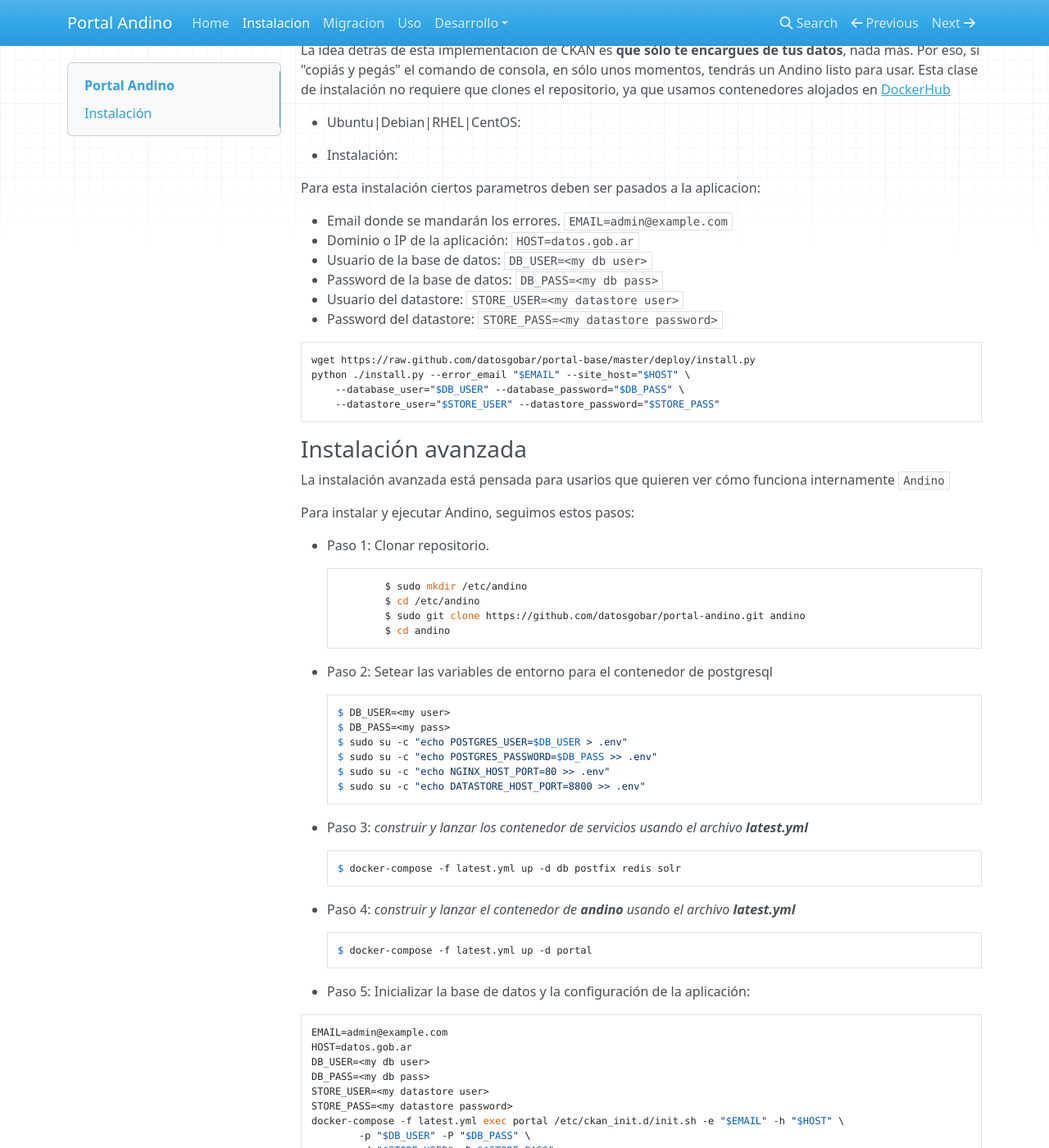
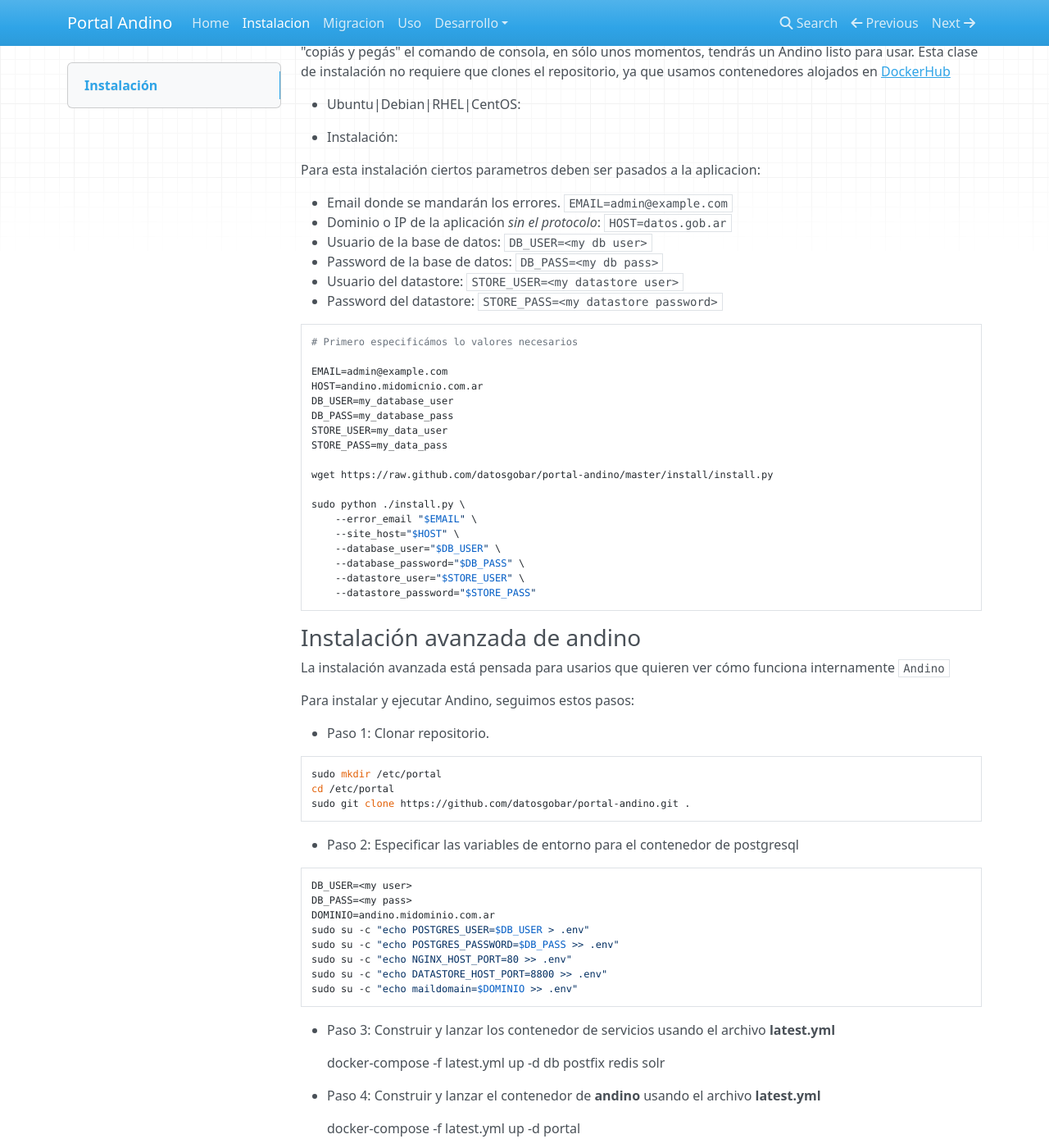
Before and after one commit to datosgobar/portal-andino, an MkDocs documentation site: the page built from docs/setup/install.md, in a window 1280 px wide and 1400 px high, scrolled down 479 px. Shown: the whole window at 82% size. Built offline with MkDocs 1.6.1, drawn with Linux system fonts in a browser that asks for light colours; nearby versions of some CDN libraries; old or Windows-style settings are respelled for this version of MkDocs; some of the changed text lies outside the part shown.

Commit message:
Actualizo la documentacion de instalacion
refs:#83

````diff
--- a/docs/setup/install.md
+++ b/docs/setup/install.md
@@ -9,10 +7,11 @@
 
 ### Dependencias
 
-+ DOCKER: [Guía de instalación](https://docs.docker.com/engine/installation).
-+ Docker Compose: [Guía de instalación](https://docs.docker.com/compose/install/)
+- DOCKER: [Guía de instalación](https://docs.docker.com/engine/installation).
+  - Versión mínima: `17.04.0+`
+- Docker Compose: [Guía de instalación](https://docs.docker.com/compose/install/)
 
-### Instalación simplificada
+### Instalación simplificada de andino
 
 La idea detrás de esta implementación de CKAN es **que sólo te encargues de tus datos**, nada más. Por eso, si "copiás y pegás" el comando de consola, en sólo unos momentos, tendrás un Andino listo para usar.
 Esta clase de instalación no requiere que clones el repositorio, ya que usamos contenedores alojados en [DockerHub](https://hub.docker.com/r/datosgobar)
@@ -24,20 +23,34 @@
 Para esta instalación ciertos parametros deben ser pasados a la aplicacion:
 
 + Email donde se mandarán los errores. `EMAIL=admin@example.com`
-+ Dominio o IP de la aplicación: `HOST=datos.gob.ar`
++ Dominio o IP de la aplicación _sin el protocolo_: `HOST=datos.gob.ar`
 + Usuario de la base de datos: `DB_USER=<my db user>`
 + Password de la base de datos: `DB_PASS=<my db pass>`
 + Usuario del datastore: `STORE_USER=<my datastore user>`
 + Password del datastore: `STORE_PASS=<my datastore password>`
 
 ```bash
-wget https://raw.github.com/datosgobar/portal-base/master/deploy/install.py
-python ./install.py --error_email "$EMAIL" --site_host="$HOST" \
-    --database_user="$DB_USER" --database_password="$DB_PASS" \
-    --datastore_user="$STORE_USER" --datastore_password="$STORE_PASS"
+# Primero especificámos lo valores necesarios
+
+EMAIL=admin@example.com
+HOST=andino.midomicnio.com.ar
+DB_USER=my_database_user
+DB_PASS=my_database_pass
+STORE_USER=my_data_user
+STORE_PASS=my_data_pass
+
+wget https://raw.github.com/datosgobar/portal-andino/master/install/install.py
+
+sudo python ./install.py \
+    --error_email "$EMAIL" \
+    --site_host="$HOST" \
+    --database_user="$DB_USER" \
+    --database_password="$DB_PASS" \
+    --datastore_user="$STORE_USER" \
+    --datastore_password="$STORE_PASS"
 ```
 
-### Instalación avanzada
+### Instalación avanzada de andino
 
 La instalación avanzada está pensada para usarios que quieren ver cómo funciona internamente `Andino`
 
@@ -45,28 +58,31 @@
 
 + Paso 1: Clonar repositorio.
 
-                $ sudo mkdir /etc/andino
-                $ cd /etc/andino
-                $ sudo git clone https://github.com/datosgobar/portal-andino.git andino
-                $ cd andino
+```bash
+sudo mkdir /etc/portal
+cd /etc/portal
+sudo git clone https://github.com/datosgobar/portal-andino.git .
+```
++ Paso 2: Especificar las variables de entorno para el contenedor de postgresql
 
-+ Paso 2: Setear las variables de entorno para el contenedor de postgresql
+```bash
+DB_USER=<my user>
+DB_PASS=<my pass>
+DOMINIO=andino.midominio.com.ar
+sudo su -c "echo POSTGRES_USER=$DB_USER > .env"
+sudo su -c "echo POSTGRES_PASSWORD=$DB_PASS >> .env"
+sudo su -c "echo NGINX_HOST_PORT=80 >> .env"
+sudo su -c "echo DATASTORE_HOST_PORT=8800 >> .env"
+sudo su -c "echo maildomain=$DOMINIO >> .env"
+```
 
-        $ DB_USER=<my user>
-        $ DB_PASS=<my pass>
-        $ sudo su -c "echo POSTGRES_USER=$DB_USER > .env"
-        $ sudo su -c "echo POSTGRES_PASSWORD=$DB_PASS >> .env"
-        $ sudo su -c "echo NGINX_HOST_PORT=80 >> .env"
-        $ sudo su -c "echo DATASTORE_HOST_PORT=8800 >> .env"
++ Paso 3: Construir y lanzar los contenedor de servicios usando el archivo **latest.yml**
 
+    docker-compose -f latest.yml up -d db postfix redis solr
 
-+ Paso 3: _construir y lanzar los contenedor de servicios usando el archivo **latest.yml**_
++ Paso 4: Construir y lanzar el contenedor de **andino** usando el archivo **latest.yml**
 
-        $ docker-compose -f latest.yml up -d db postfix redis solr
-
-+ Paso 4: _construir y lanzar el contenedor de **andino** usando el archivo **latest.yml**_
-
-		$ docker-compose -f latest.yml up -d portal
+    docker-compose -f latest.yml up -d portal
 
 + Paso 5: Inicializar la base de datos y la configuración de la aplicación:
 
@@ -84,6 +100,6 @@
 
 ```
 
-+ Paso 8: _construir el contenedor de **nginx** usando el archivo **latest.yml**_
++ Paso 8: Construir el contenedor de **nginx** usando el archivo **latest.yml**
 
-		$ docker-compose -f latest.yml up -d nginx
+	$ docker-compose -f latest.yml up -d nginx
````
Also changed, not shown: other parts of docs/setup/install.md (+1 -3 lines).
